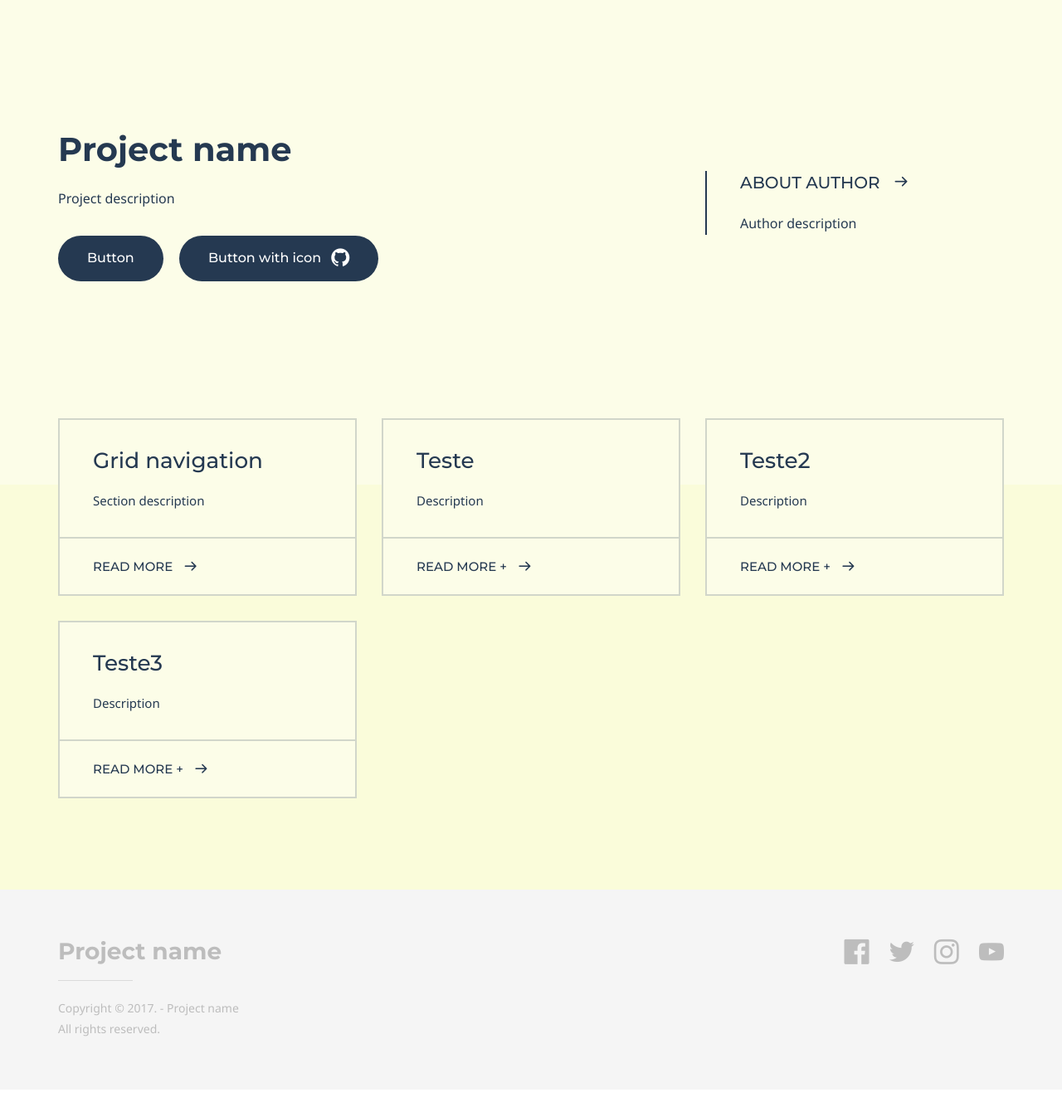
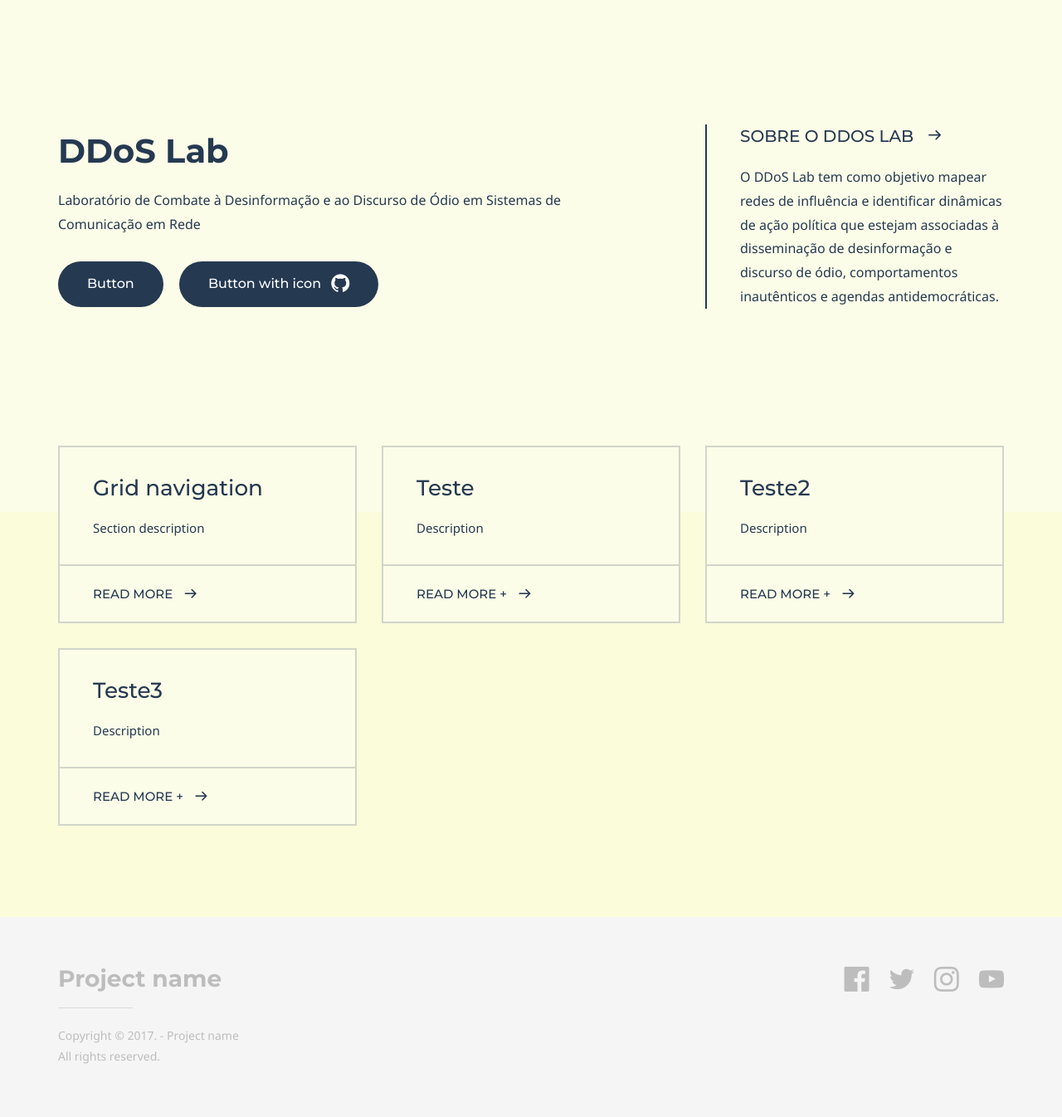
Before and after one commit to coLAB-UFF/docs, a Jekyll site: the page built from index.md, in a window 1280 px wide. Shown: the whole page at 83% size. Built offline with Jekyll 4.4.1, drawn with Linux system fonts in a browser that asks for light colours; some web fonts are replaced; before the commit the page ends 1313 px from its top, so only the background shows below that.

Commit message:
Update index.md

```diff
--- a/index.md
+++ b/index.md
@@ -4,8 +4,8 @@
 keywords:
 
 # Hero section
-title: Project name
-description: Project description
+title: DDoS Lab
+description: Laboratório de Combate à Desinformação e ao Discurso de Ódio em Sistemas de Comunicação em Rede
 buttons:
     - content: Button
       url: '#'
@@ -17,10 +17,10 @@
 
 # Author box
 author:
-    title: About Author
-    title_url: '#'
+    title: Sobre o DDoS Lab
+    title_url: 'https://colab-uff.github.io/ddoslab/'
     external_url: true
-    description: Author description
+    description: O DDoS Lab tem como objetivo mapear redes de influência e identificar dinâmicas de ação política que estejam associadas à disseminação de desinformação e discurso de ódio, comportamentos inautênticos e agendas antidemocráticas.
 
 # Grid navigation
 grid_navigation:
```
